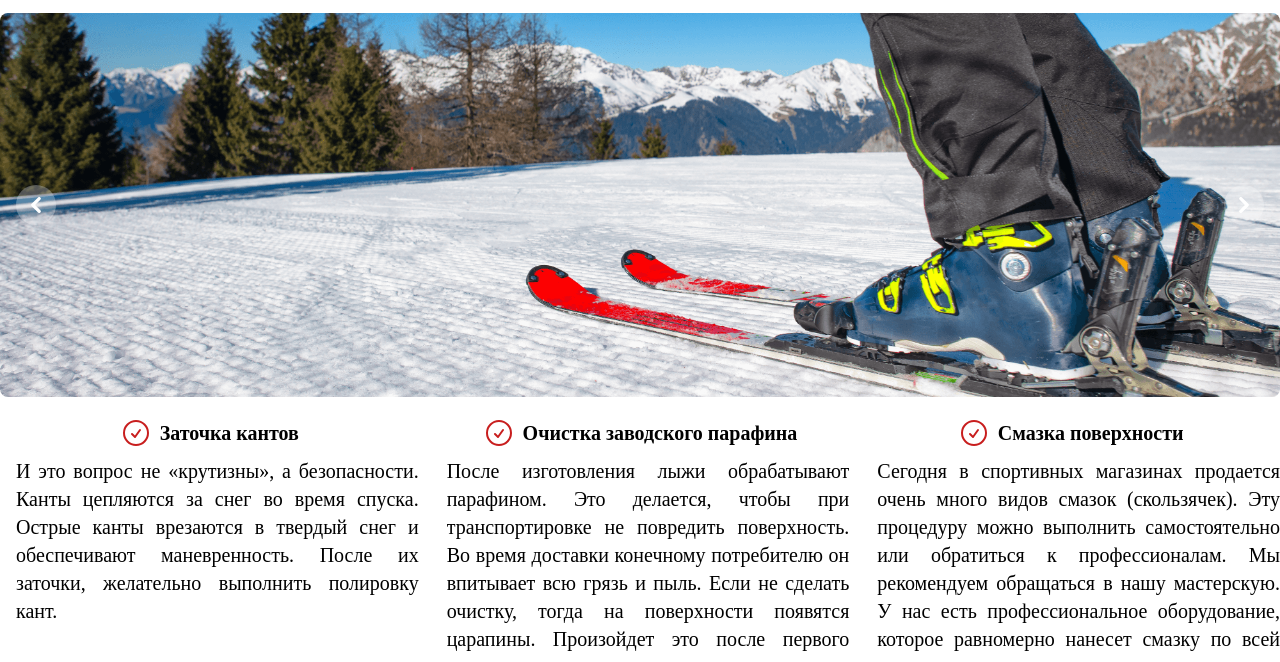
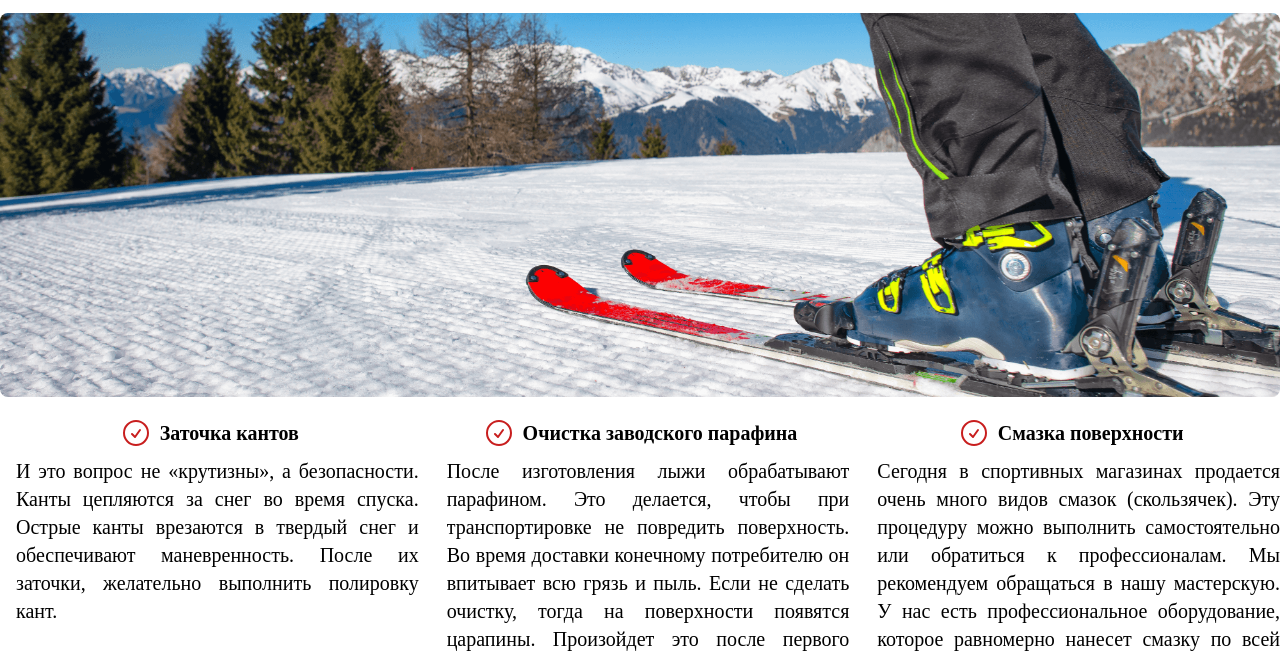
Before and after one commit to TrekusovMax/skiservice-yahroma, a website: page index.html in a window 1280 px wide. Shown: the part 131-793 px from the top of the page. Drawn offline with Linux system fonts and the light colour scheme.

Commit message:
delete carousel buttons

```diff
--- a/index.html
+++ b/index.html
@@ -107,59 +107,6 @@
             />
           </div>
         </div>
-
-        <button
-          type="button"
-          class="absolute top-0 left-0 z-30 flex items-center justify-center h-full px-4 cursor-pointer group focus:outline-none"
-          data-carousel-prev
-        >
-          <span
-            class="inline-flex items-center justify-center w-10 h-10 rounded-full bg-white/30 dark:bg-gray-800/30 group-hover:bg-white/50 dark:group-hover:bg-gray-800/60 group-focus:ring-4 group-focus:ring-white dark:group-focus:ring-gray-800/70 group-focus:outline-none"
-          >
-            <svg
-              class="w-4 h-4 text-white dark:text-gray-800"
-              aria-hidden="true"
-              xmlns="http://www.w3.org/2000/svg"
-              fill="none"
-              viewBox="0 0 6 10"
-            >
-              <path
-                stroke="currentColor"
-                stroke-linecap="round"
-                stroke-linejoin="round"
-                stroke-width="2"
-                d="M5 1 1 5l4 4"
-              />
-            </svg>
-            <span class="sr-only">Previous</span>
-          </span>
-        </button>
-        <button
-          type="button"
-          class="absolute top-0 right-0 z-30 flex items-center justify-center h-full px-4 cursor-pointer group focus:outline-none"
-          data-carousel-next
-        >
-          <span
-            class="inline-flex items-center justify-center w-10 h-10 rounded-full bg-white/30 dark:bg-gray-800/30 group-hover:bg-white/50 dark:group-hover:bg-gray-800/60 group-focus:ring-4 group-focus:ring-white dark:group-focus:ring-gray-800/70 group-focus:outline-none"
-          >
-            <svg
-              class="w-4 h-4 text-white dark:text-gray-800"
-              aria-hidden="true"
-              xmlns="http://www.w3.org/2000/svg"
-              fill="none"
-              viewBox="0 0 6 10"
-            >
-              <path
-                stroke="currentColor"
-                stroke-linecap="round"
-                stroke-linejoin="round"
-                stroke-width="2"
-                d="m1 9 4-4-4-4"
-              />
-            </svg>
-            <span class="sr-only">Next</span>
-          </span>
-        </button>
       </div>
       <!-- Карусель -->
 
```
